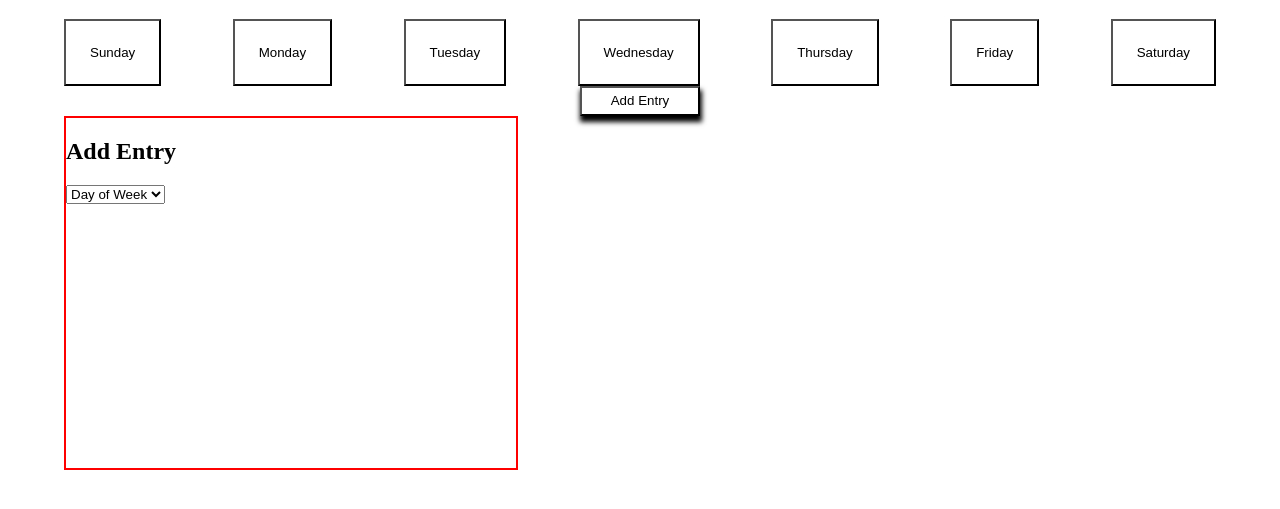
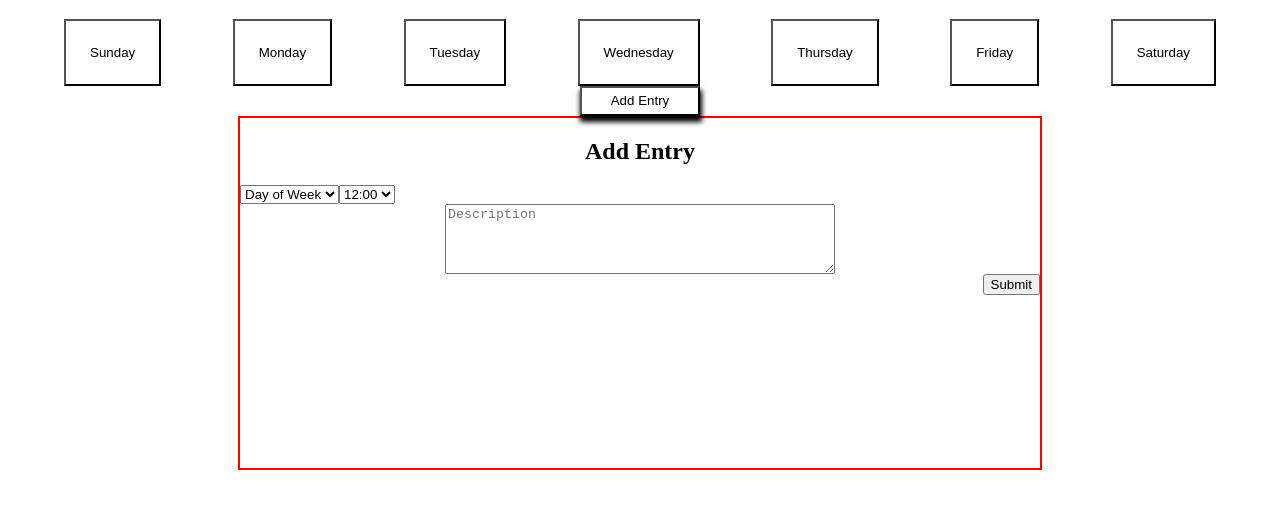
Before and after one commit to Paolo-DM/week-planner, a website: page index.html in a window 1280 px wide. Shown: the part 69-578 px from the top of the page. Drawn offline with Linux system fonts and the light colour scheme.

Commit message:
added content to modal box.

```diff
--- a/index.html
+++ b/index.html
@@ -28,9 +28,50 @@
     <div class="modal-content ">
       <form>
         <h2>Add Entry</h2>
-        <select name="">
-          <option>Day of Week</option>
-        </select>
+        <div class="row">
+          <select>
+            <option>Day of Week</option>
+            <option>Sunday</option>
+            <option>Monday</option>
+            <option>Tuesday</option>
+            <option>Wednesday</option>
+            <option>Thursday</option>
+            <option>Friday</option>
+            <option>Saturday</option>
+          </select>
+          <select>
+            <option value="">12:00</option>
+            <option value="">1:00</option>
+            <option value="">2:00</option>
+            <option value="">3:00</option>
+            <option value="">4:00</option>
+            <option value="">5:00</option>
+            <option value="">6:00</option>
+            <option value="">7:00</option>
+            <option value="">8:00</option>
+            <option value="">9:00</option>
+            <option value="">10:00</option>
+            <option value="">11:00</option>
+            <option value="">12:00</option>
+            <option value="">1:00</option>
+            <option value="">2:00</option>
+            <option value="">3:00</option>
+            <option value="">4:00</option>
+            <option value="">5:00</option>
+            <option value="">6:00</option>
+            <option value="">7:00</option>
+            <option value="">8:00</option>
+            <option value="">9:00</option>
+            <option value="">10:00</option>
+            <option value="">11:00</option>
+          </select>
+        </div>
+        <div class="row justify-content-center">
+          <textarea class="textarea" placeholder="Description"></textarea>
+        </div>
+        <div class="row justify-content-flex-end">
+          <button type="submit">Submit</button>
+        </div>
       </form>
     </div>
   </div>
--- a/layout.css
+++ b/layout.css
@@ -14,3 +14,7 @@
 .justify-content-space-between {
   justify-content: space-between;
 }
+
+.justify-content-flex-end {
+  justify-content: flex-end;
+}
--- a/styles.css
+++ b/styles.css
@@ -39,7 +39,17 @@
 }
 
 .modal-content {
-  width: 450px;
+  width: 800px;
   height: 350px;
   border: 2px red solid;
+  margin: auto;
 }
+
+.textarea {
+  width: 24rem;
+  height: 4rem;
+}
+
+h2 {
+  text-align: center;
+}
```
